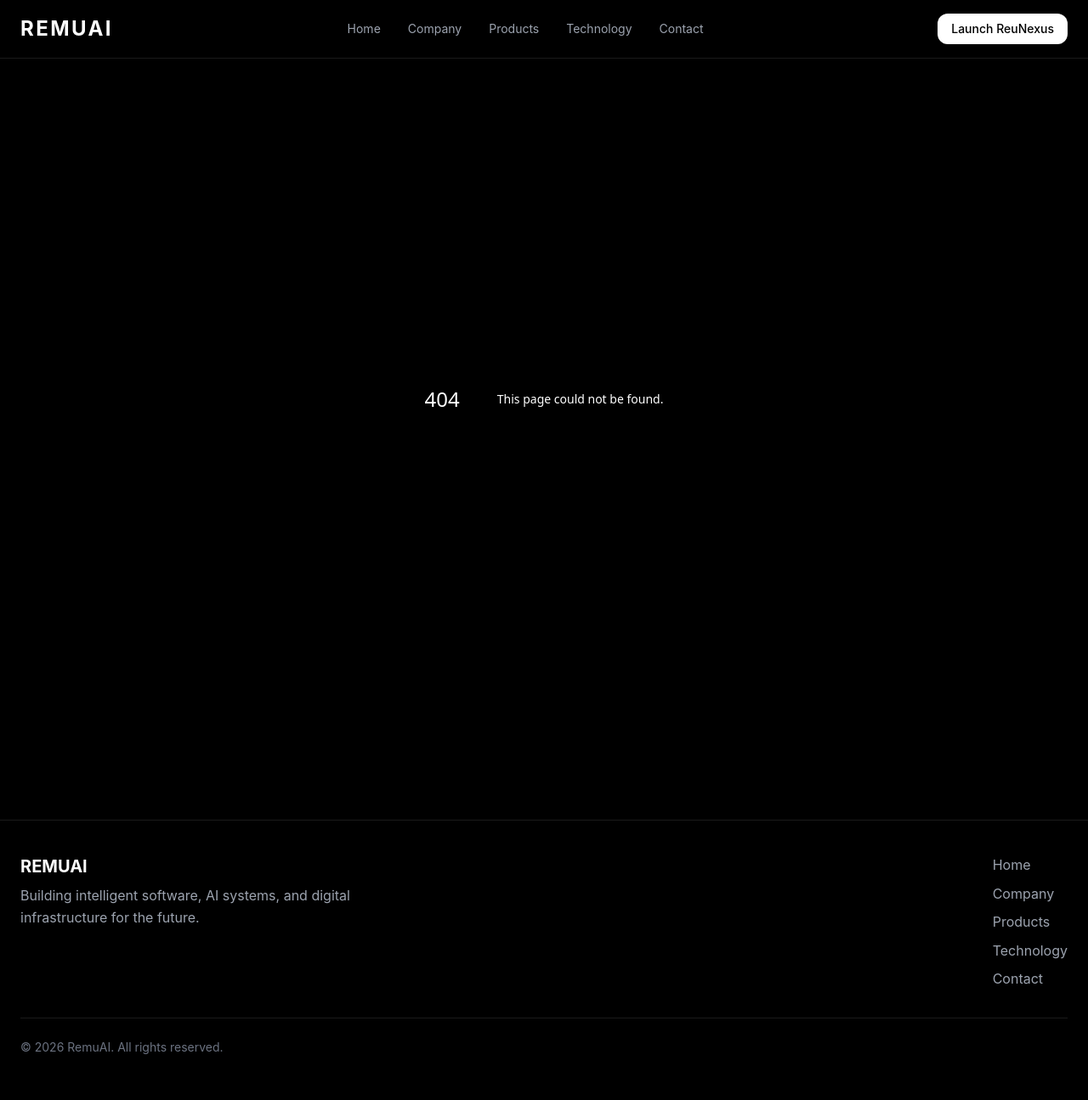
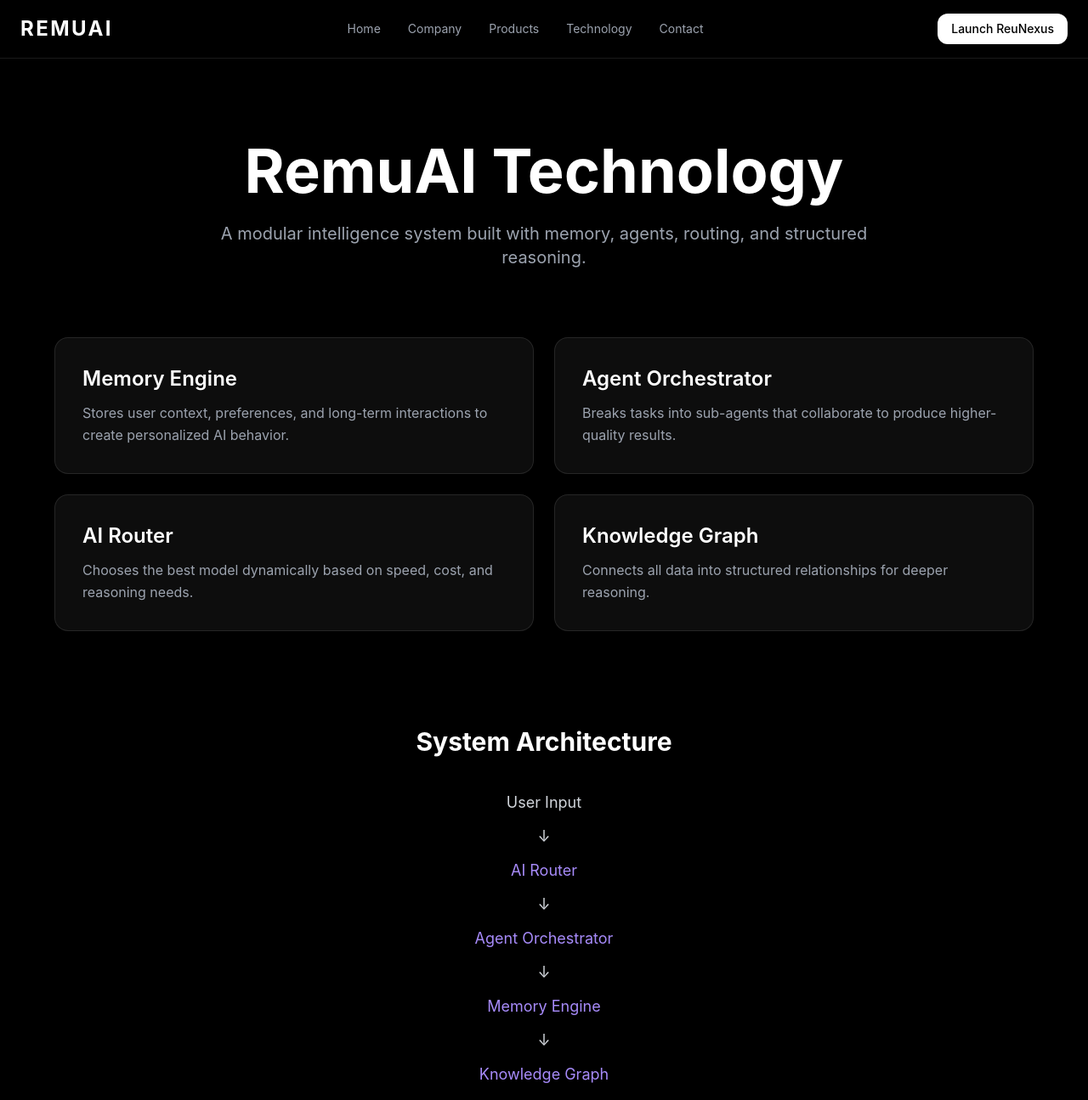
Before and after one commit to Redoz001/RemuAI, a Next.js app: page /technology in a window 1280 px wide. Before the commit this address had no page. Shown: the top 1295 px of the page at 85% size. Built offline with nearby package versions, Linux system fonts and the light colour scheme.

Commit message:
fix: layout + routing + tech page upgrade

```diff
--- /dev/null
+++ b/app/technology/page.tsx
@@ -0,0 +1,119 @@
+'use client';
+
+import { motion } from 'framer-motion';
+
+const fadeUp = {
+  hidden: { opacity: 0, y: 40 },
+  show: { opacity: 1, y: 0 },
+};
+
+const systems = [
+  {
+    title: "Memory Engine",
+    desc: "Stores user context, preferences, and long-term interactions to create personalized AI behavior.",
+  },
+  {
+    title: "Agent Orchestrator",
+    desc: "Breaks tasks into sub-agents that collaborate to produce higher-quality results.",
+  },
+  {
+    title: "AI Router",
+    desc: "Chooses the best model dynamically based on speed, cost, and reasoning needs.",
+  },
+  {
+    title: "Knowledge Graph",
+    desc: "Connects all data into structured relationships for deeper reasoning.",
+  },
+];
+
+export default function TechnologyPage() {
+  return (
+    <main className="min-h-screen bg-black text-white px-6 py-24">
+
+      {/* HERO */}
+      <motion.section
+        initial="hidden"
+        animate="show"
+        variants={fadeUp}
+        transition={{ duration: 0.6 }}
+        className="max-w-6xl mx-auto text-center"
+      >
+        <h1 className="text-6xl md:text-7xl font-bold">
+          RemuAI Technology
+        </h1>
+
+        <p className="text-gray-400 mt-6 text-lg md:text-xl max-w-3xl mx-auto">
+          A modular intelligence system built with memory, agents, routing, and structured reasoning.
+        </p>
+      </motion.section>
+
+      {/* SYSTEMS */}
+      <section className="max-w-6xl mx-auto mt-20 grid md:grid-cols-2 gap-6">
+        {systems.map((s, i) => (
+          <motion.div
+            key={i}
+            initial={{ opacity: 0, y: 25 }}
+            whileInView={{ opacity: 1, y: 0 }}
+            viewport={{ once: true }}
+            transition={{ delay: i * 0.1 }}
+            className="p-8 rounded-2xl border border-white/10 bg-white/5 backdrop-blur-md hover:border-violet-500/40 transition"
+          >
+            <h2 className="text-2xl font-semibold mb-3">
+              {s.title}
+            </h2>
+            <p className="text-gray-400">
+              {s.desc}
+            </p>
+          </motion.div>
+        ))}
+      </section>
+
+      {/* ARCHITECTURE FLOW */}
+      <motion.section
+        initial={{ opacity: 0 }}
+        whileInView={{ opacity: 1 }}
+        viewport={{ once: true }}
+        className="max-w-4xl mx-auto mt-28 text-center"
+      >
+        <h2 className="text-3xl font-bold mb-10">
+          System Architecture
+        </h2>
+
+        <div className="space-y-3 text-lg text-gray-300">
+          <p>User Input</p>
+          <p>↓</p>
+          <p className="text-violet-400">AI Router</p>
+          <p>↓</p>
+          <p className="text-violet-400">Agent Orchestrator</p>
+          <p>↓</p>
+          <p className="text-violet-400">Memory Engine</p>
+          <p>↓</p>
+          <p className="text-violet-400">Knowledge Graph</p>
+          <p>↓</p>
+          <p>Final Output</p>
+        </div>
+      </motion.section>
+
+      {/* CTA */}
+      <motion.section
+        initial={{ opacity: 0, y: 30 }}
+        whileInView={{ opacity: 1, y: 0 }}
+        viewport={{ once: true }}
+        className="text-center mt-32"
+      >
+        <h2 className="text-4xl font-bold">
+          Build with RemuAI Infrastructure
+        </h2>
+
+        <p className="text-gray-400 mt-4">
+          From chatbot → real AI system.
+        </p>
+
+        <button className="mt-8 px-8 py-4 bg-violet-600 hover:bg-violet-500 rounded-lg font-semibold transition">
+          Get Started
+        </button>
+      </motion.section>
+
+    </main>
+  );
+}
```
Also changed, not shown: 2 other files (tests, documents, lock files or other folders).
